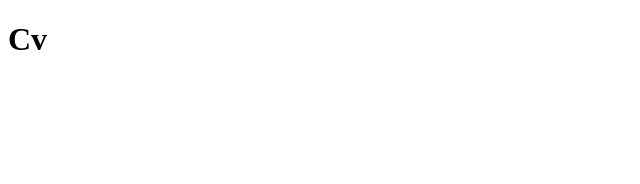
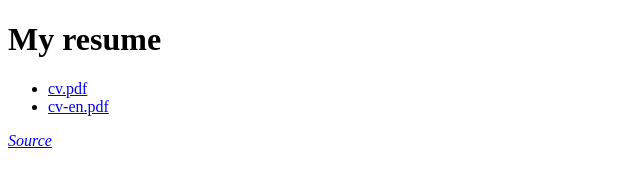
Before and after one commit to guikcd/my-curriculum-vitae, a plain HTML site: page index.html in a window 1280 px wide. Shown: the whole page, without its empty margins (0-640 px from the left). Drawn offline with Linux system fonts and the light colour scheme.

Commit message:
Update index

```diff
--- a/index.html
+++ b/index.html
@@ -1,6 +1,16 @@
 <!DOCTYPE html>
 <html lang="en">
-<head>
-</head>
-<h1>Cv</h1>
+  <head>
+    <meta charset="UTF-8">
+	<link rel="icon" href="https://github.com/favicon.ico" />
+    <title>Resume</title>
+  </head>
+  <body>
+    <h1>My resume</h1>
+    <ul>
+      <li><a href="cv.pdf">cv.pdf</a></li>
+      <li><a href="cv-en.pdf">cv-en.pdf</a></li>
+    </ul>
+    <a href="https://github.com/guikcd/my-curriculum-vitae"><i>Source</i></a>
+  </body>
 </html>
```
